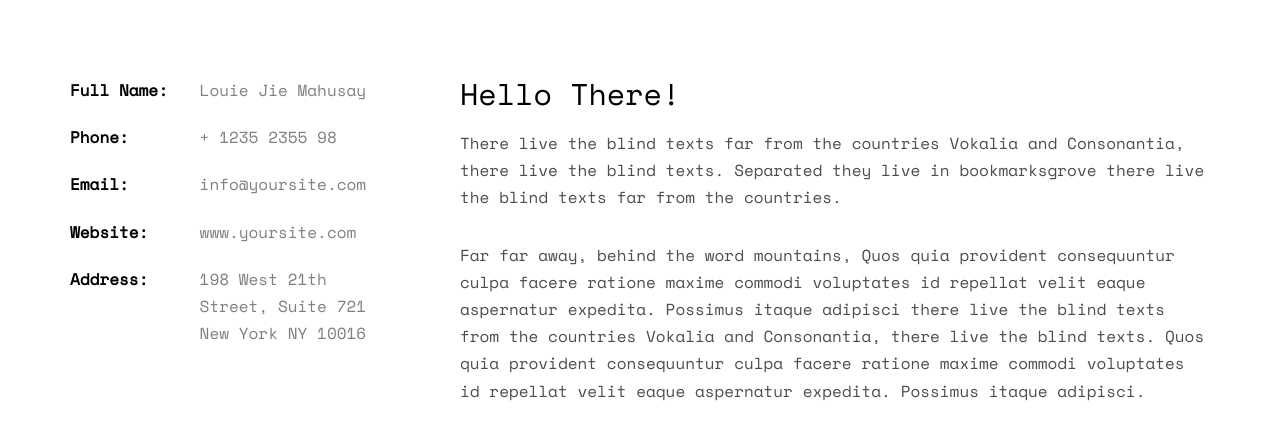
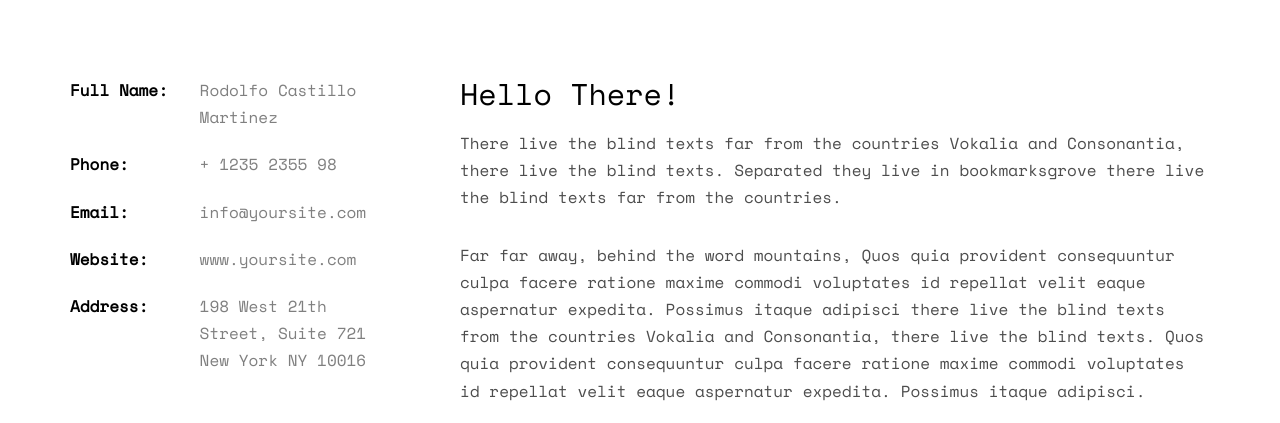
Before and after one commit to TI-UTTN/DWI, a plain HTML site: page diegohcm19.html in a window 1280 px wide. Shown: the part 995-1418 px from the top of the page. Drawn offline with nearby package versions, Linux system fonts and the light colour scheme; some packages are replaced by stand-ins of ours; no server answers; files whose address does not match are found by name.

Commit message:
Cambio del nombre  del perfil

```diff
--- a/diegohcm19.html
+++ b/diegohcm19.html
@@ -95,7 +95,7 @@
 			<div class="row">
 				<div class="col-md-4">
 					<ul class="info">
-						<li><span class="first-block">Full Name:</span><span class="second-block">Louie Jie Mahusay</span></li>
+						<li><span class="first-block">Full Name:</span><span class="second-block">Rodolfo Castillo Martinez</span></li>
 						<li><span class="first-block">Phone:</span><span class="second-block">+ 1235 2355 98</span></li>
 						<li><span class="first-block">Email:</span><span class="second-block">info@yoursite.com</span></li>
 						<li><span class="first-block">Website:</span><span class="second-block">www.yoursite.com</span></li>
```
